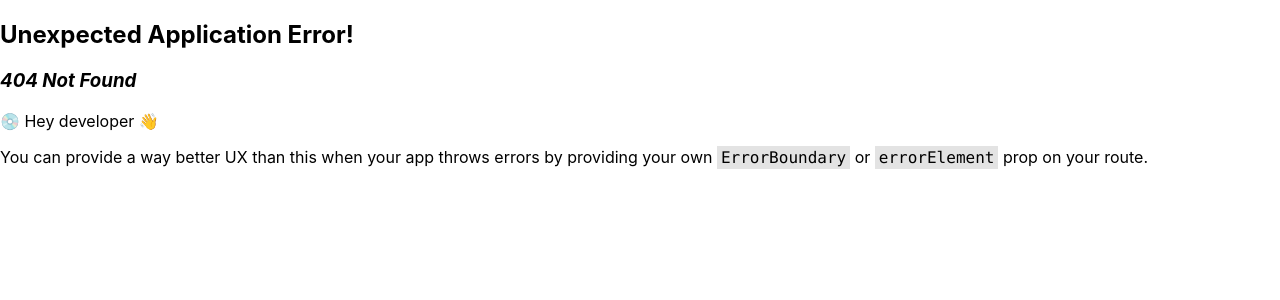
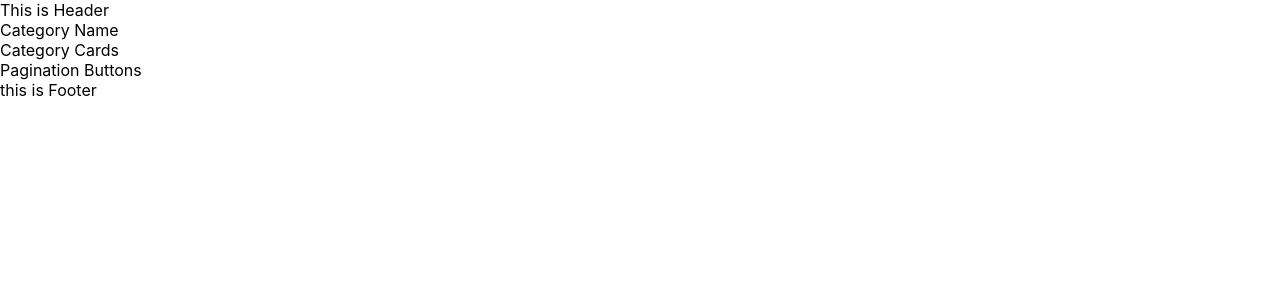
Before and after one commit to JSD-0923/frontend-final-2, a React (Create React App) app: page /category in a window 1280 px wide. Before the commit this address had no page. Shown: the top 300 px of the page. Built offline with nearby package versions, Linux system fonts and the light colour scheme.

Commit message:
Category page components

```diff
--- a/src/Routers/router.js
+++ b/src/Routers/router.js
@@ -1,5 +1,6 @@
 import {createBrowserRouter} from "react-router-dom";
 import LandingPage from "../pages/LandingPage";
+import CategorayPage from "../pages/CategoryPage/CategorayPage";
 import Layout from "../Layouts/Layout";
 
 
@@ -12,6 +13,11 @@ export const router = createBrowserRouter([
                 path: "/",
                 element: <LandingPage />,
             },
+            {
+                path: "/category",
+                element: <CategorayPage />,
+            },
+
         ]
     }
 
--- /dev/null
+++ b/src/components/CategoryCards/CategoryCards.js
@@ -0,0 +1,11 @@
+import React from 'react'
+
+const CategoryCards = () => {
+  return (
+    <div>
+      Category Cards
+    </div>
+  )
+}
+
+export default CategoryCards
--- /dev/null
+++ b/src/components/CategoryName/CategoryName.js
@@ -0,0 +1,11 @@
+import React from 'react'
+
+const CategoryName = () => {
+  return (
+    <div>
+      Category Name
+    </div>
+  )
+}
+
+export default CategoryName
--- /dev/null
+++ b/src/components/CategoryPageContainer/CategoryPageContainer.js
@@ -0,0 +1,15 @@
+import React from 'react'
+import CategoryName from '../CategoryName/CategoryName'
+import CategoryCards from '../CategoryCards/CategoryCards'
+import PaginationButtons from '../PaginationButtons/PaginationButtons'
+const CategoryPageContainer = () => {
+  return (
+    <div>
+      <CategoryName />
+      <CategoryCards />
+      <PaginationButtons />
+    </div>
+  )
+}
+
+export default CategoryPageContainer
--- /dev/null
+++ b/src/components/PaginationButtons/PaginationButtons.js
@@ -0,0 +1,12 @@
+import React from 'react'
+
+const PaginationButtons = () => {
+
+  return (
+    <div>
+      Pagination Buttons
+    </div>
+  )
+}
+
+export default PaginationButtons
--- /dev/null
+++ b/src/pages/CategoryPage/CategorayPage.js
@@ -0,0 +1,11 @@
+import React from 'react'
+import CategoryPageContainer from '../../components/CategoryPageContainer/CategoryPageContainer'
+const CategorayPage = () => {
+  return (
+    <div>
+      <CategoryPageContainer />
+    </div>
+  )
+}
+
+export default CategorayPage
```
